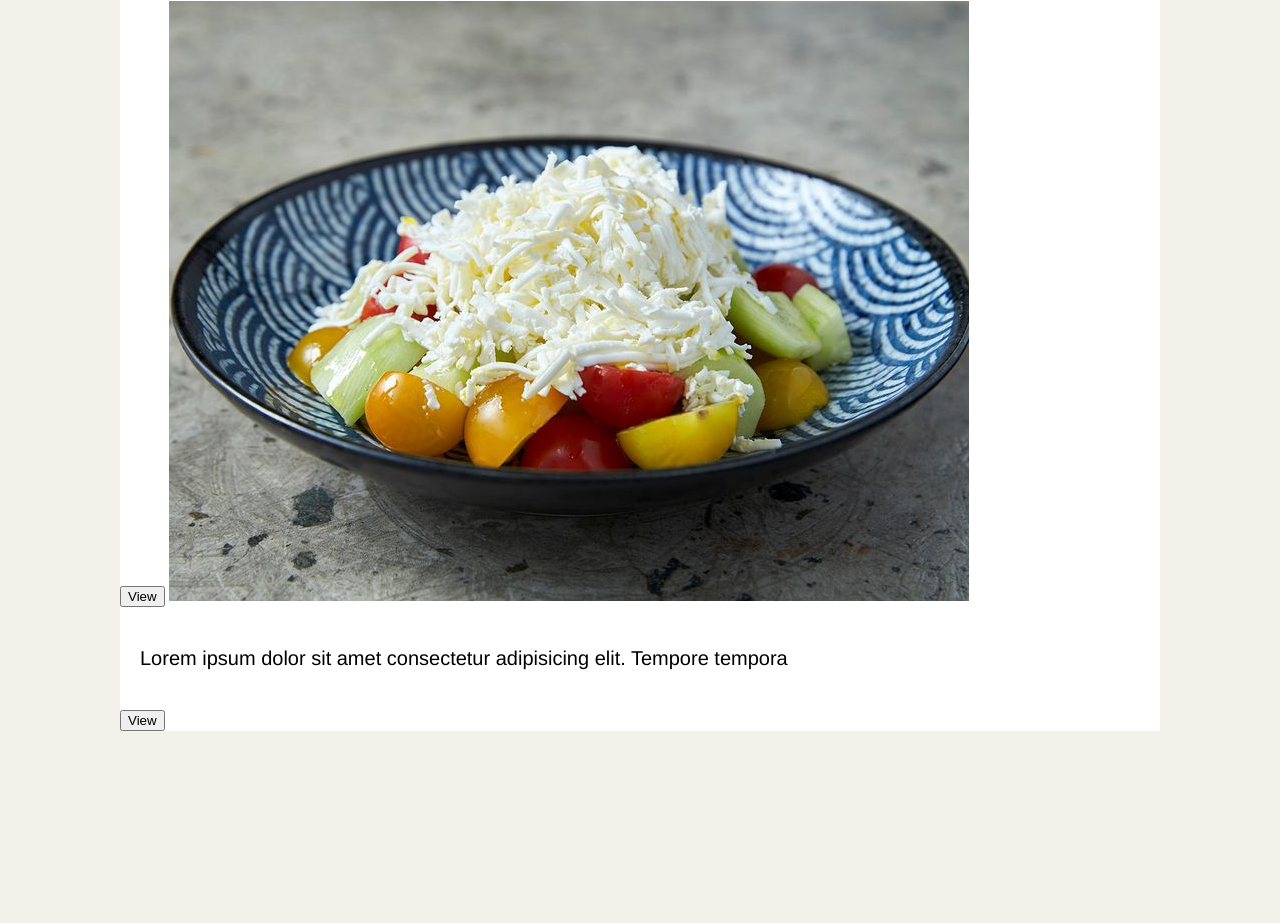
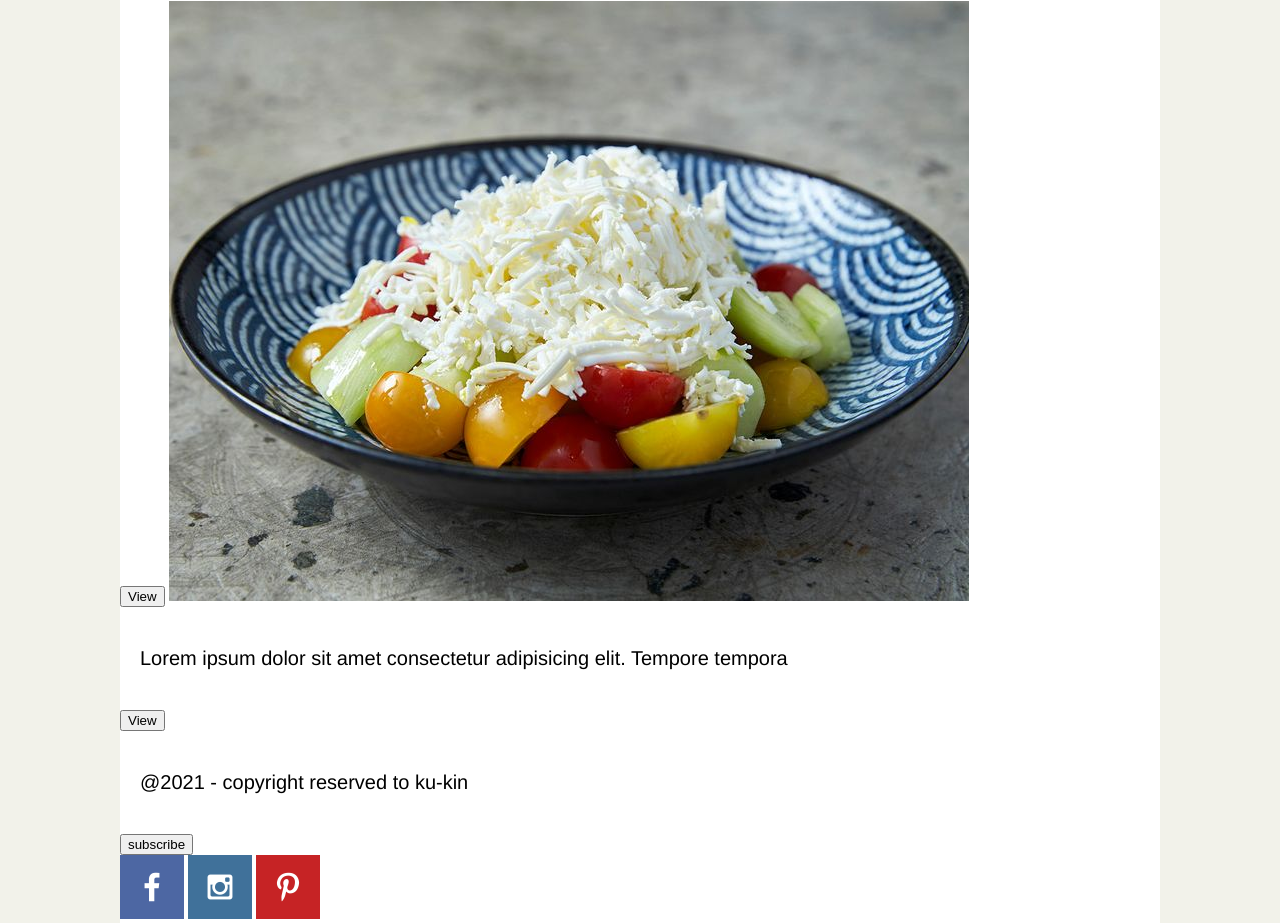
Before and after one commit to EduP217/ku-kin, a plain HTML site: page index.html in a window 1280 px wide. Shown: the part 7044-7967 px from the top of the page. Before the commit the page ends 7775 px from the top, so only its background shows below. Drawn offline with Linux system fonts and the light colour scheme; a web font is replaced by a local one.

Commit message:
adding footer

```diff
--- a/index.html
+++ b/index.html
@@ -66,9 +66,19 @@ Check out the latest webinar session for daily drinks that will fill you with en
       </section>
     </main>
     <footer>
-      <div class="copyright"></div>
-      <div class="suscribe"></div>
-      <div class="social"></div>
+      <div class="copyright">
+        <p>
+          @2021 - copyright reserved to ku-kin
+        </p>
+      </div>
+      <div class="suscribe">
+        <button type="button">subscribe</button>
+      </div>
+      <div class="social">
+        <img src="assets/facebook.png" alt="facebook.png">
+        <img src="assets/instagram.png" alt="instagram.png">
+        <img src="assets/pinterest.png" alt="pinterest.png">
+      </div>
     </footer>
   </body>
 </html>
```
Also changed, not shown: assets/facebook.png (added), assets/instagram.png (added), assets/pinterest.png (added).
